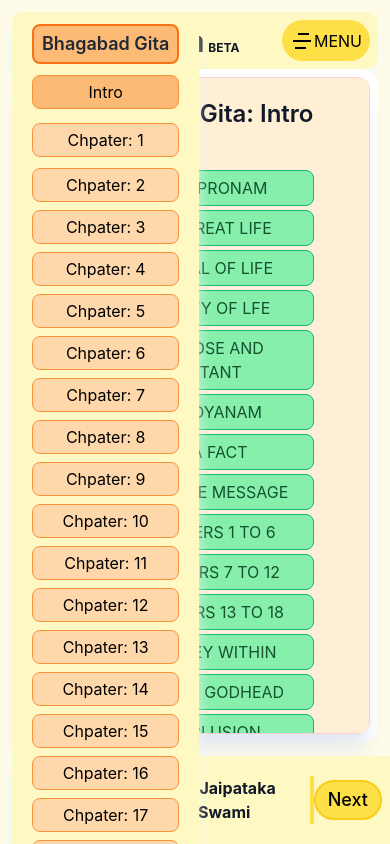
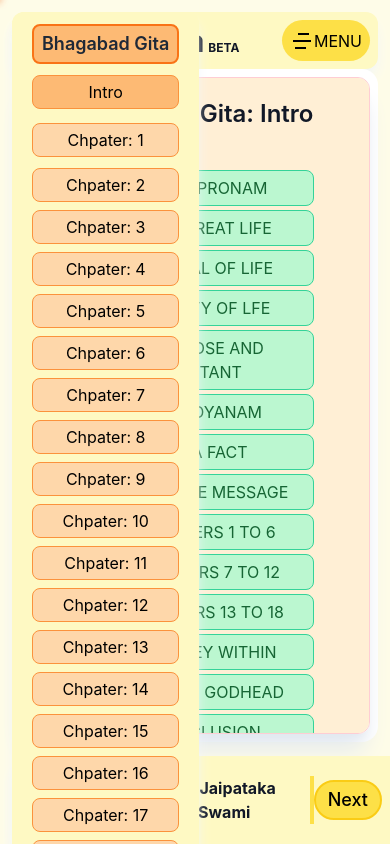
Before and after one commit to Bidyutmaji/Visual-Gita, a React (Create React App) app: page /one/sloka-1#/intro in a window 390 px wide. Built offline with nearby package versions, Linux system fonts and the light colour scheme.

Commit message:
J loading bar

```diff
--- a/package.json
+++ b/package.json
@@ -15,6 +15,7 @@
     "react-modern-drawer": "^1.2.0",
     "react-router-dom": "^6.8.1",
     "react-scripts": "5.0.1",
+    "react-top-loading-bar": "^2.3.1",
     "react-type-animation": "^2.1.2",
     "react-typist-component": "^1.0.5",
     "web-vitals": "^2.1.4"
--- a/src/components/BGChapterIndex.js
+++ b/src/components/BGChapterIndex.js
@@ -9,12 +9,11 @@ function BGChapterIndex( {data, chapter } ) {
         <div className='flex-1 w-[85%] justify-center items-center mt-9'>
             {data.map( (item, i) => {
                 return (<Link to={item} key={i}>
-                            <span className='lg:inline-block block text-center px-2 py-[5px] mx-2 my-1 font-mplus lg:font-medium font-normal text-green-900 bg-green-300 border border-emerald-500 rounded-lg lg:text-xl' key={i}>
-                                <BiBookmarkHeart className='inline-block mr-2'/>
+                            <span className='lg:inline-block block text-center px-2 py-[5px] mx-2 my-1 font-mplus lg:font-medium font-normal text-green-800 bg-green-200 border border-emerald-400 rounded-lg lg:text-xl' key={i}>
+                                <BiBookmarkHeart className='inline-block mr-2 text-rose-800'/>
                                 {item.split('/').pop().split('-').join(' ').toUpperCase()}
                             </span>
                         </Link>)
-
             })}
 
         </div>
--- a/src/components/BGFotter.js
+++ b/src/components/BGFotter.js
@@ -1,22 +1,27 @@
 import React, { useState, useEffect, useLayoutEffect } from 'react'
 import {Link, useLocation } from 'react-router-dom'
 import routes from '../Route'
-
+import LoadingBar from 'react-top-loading-bar'
 function BGFotter( { } ) {
   const [nextPage, setNextPage] = useState('')
   const [previousPage, setPreviousPage] = useState('')
+  const [progress, setProgress] = useState(100)
 
   const location = useLocation();
   useLayoutEffect(() => {
     let path_name = window.location.hash.split('#')[1]
     setNextPage(routes[routes.indexOf(path_name)+1])
     setPreviousPage(routes[routes.indexOf(path_name)-1])
+
+    setProgress(100)
     console.log('location', location);
     console.log(previousPage, path_name, nextPage)
+
     }, [location])
   return (
 
     <div className='bg-yellow-100 h-full flex justify-around items-center rounded-xl shadow-slate-100 shadow-lg p-5'>
+      <LoadingBar color='#EA580C' height={3} loaderSpeed='1000' waitingTime='500' progress={progress} onLoaderFinished={() => setProgress(0)} />
         <Link to={previousPage}>
           <button  className='border-yellow-400 active:ring-4 ring-yellow-600 px-3 py-1 border-2 bg-yellow-300 rounded-full text-lg font-medium hover:bg-yellow-500'>
             Previous
--- a/src/components/VisualPage.js
+++ b/src/components/VisualPage.js
@@ -1,5 +1,7 @@
-import React, { useEffect } from 'react'
+import React, { useState, useEffect } from 'react'
 import { BrowserRouter as Router, Routes, Route,useNavigate } from "react-router-dom";
+import LoadingBar from 'react-top-loading-bar'
+
 import BlockQuote from '../ChapterIntro/BlockQuote';
 
 import * as all from '../ChapterIntro/IntroData'
@@ -19,6 +21,7 @@ import SlokaImage from '../ChapterIntro/SlokaImage';
 
 
 function VisualPage() {
+  const [progress, setProgress] = useState(100)
 
   const navigate = useNavigate();
 
@@ -31,6 +34,7 @@ function VisualPage() {
 
   return (
     <div className='h-full bg-white rounded-2xl p-2 '>
+        {/* <LoadingBar color="#f11946" progress={progress} onLoaderFinished={() => setProgress(0)} /> */}
         <Routes>
           <Route exact path='/intro' element={<BGChapterIndex data={IntroRoute} chapter=' Bhagabad Gita: Intro'/>}/>
           <Route exact path='/intro/guru-pronam' element={<SlokaImage data={all.GuruPranam}/>}/>
```
Also changed, not shown: 1 other file (tests, documents, lock files or other folders).
